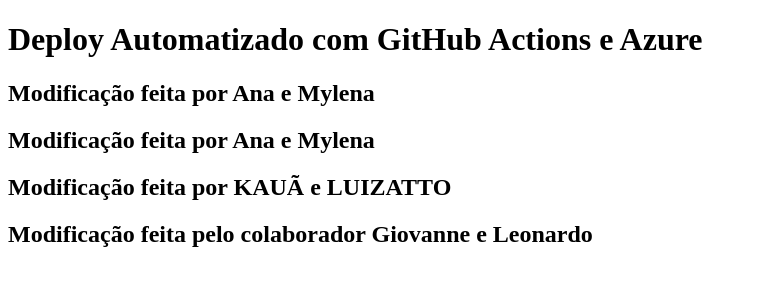
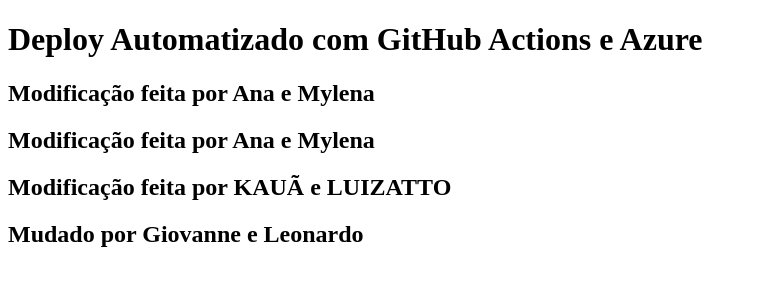
Before and after one commit to lucasfr21/CI_CD, a plain HTML site: page index.html in a window 1280 px wide. Shown: the whole page, without its empty margins (0-757 px from the left). Drawn offline with Linux system fonts and the light colour scheme.

Commit message:
Alteração no index pelo colaborador

```diff
--- a/index.html
+++ b/index.html
@@ -17,7 +17,7 @@
     <h2>Modificação feita por Ana e Mylena</h2>
 
     <h2>Modificação feita por KAUÃ e LUIZATTO</h2>
-    <h2>Modificação feita pelo colaborador Giovanne e Leonardo</h2>
+    <h2> Mudado por Giovanne e Leonardo</h2>
 
 </body>
 </html>
```
